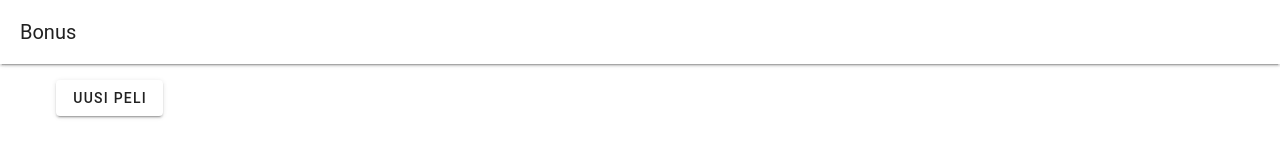
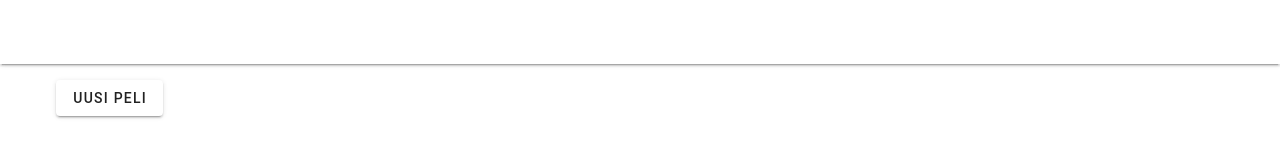
Before and after one commit to santerinogelainen/bonus, a Nuxt app: page / in a window 1280 px wide. Shown: the top 160 px of the page. Built offline with nearby package versions, Linux system fonts and the light colour scheme.

Commit message:
Viilauksia

```diff
--- a/layouts/default.vue
+++ b/layouts/default.vue
@@ -1,7 +1,7 @@
 <template>
   <v-app>
     <v-app-bar :elevation="2">
-      <v-app-bar-title>Bonus</v-app-bar-title>
+      <v-app-bar-title></v-app-bar-title>
     </v-app-bar>
     <v-main>
       <v-container>
--- a/pages/rounds.vue
+++ b/pages/rounds.vue
@@ -42,7 +42,6 @@
     >
   </div>
   <div v-if="state === RoundState.Status">
-    <h1>Pistetilanne</h1>
     <v-btn @click="nextRound">Seuraava kierros</v-btn>
   </div>
 </template>
```
